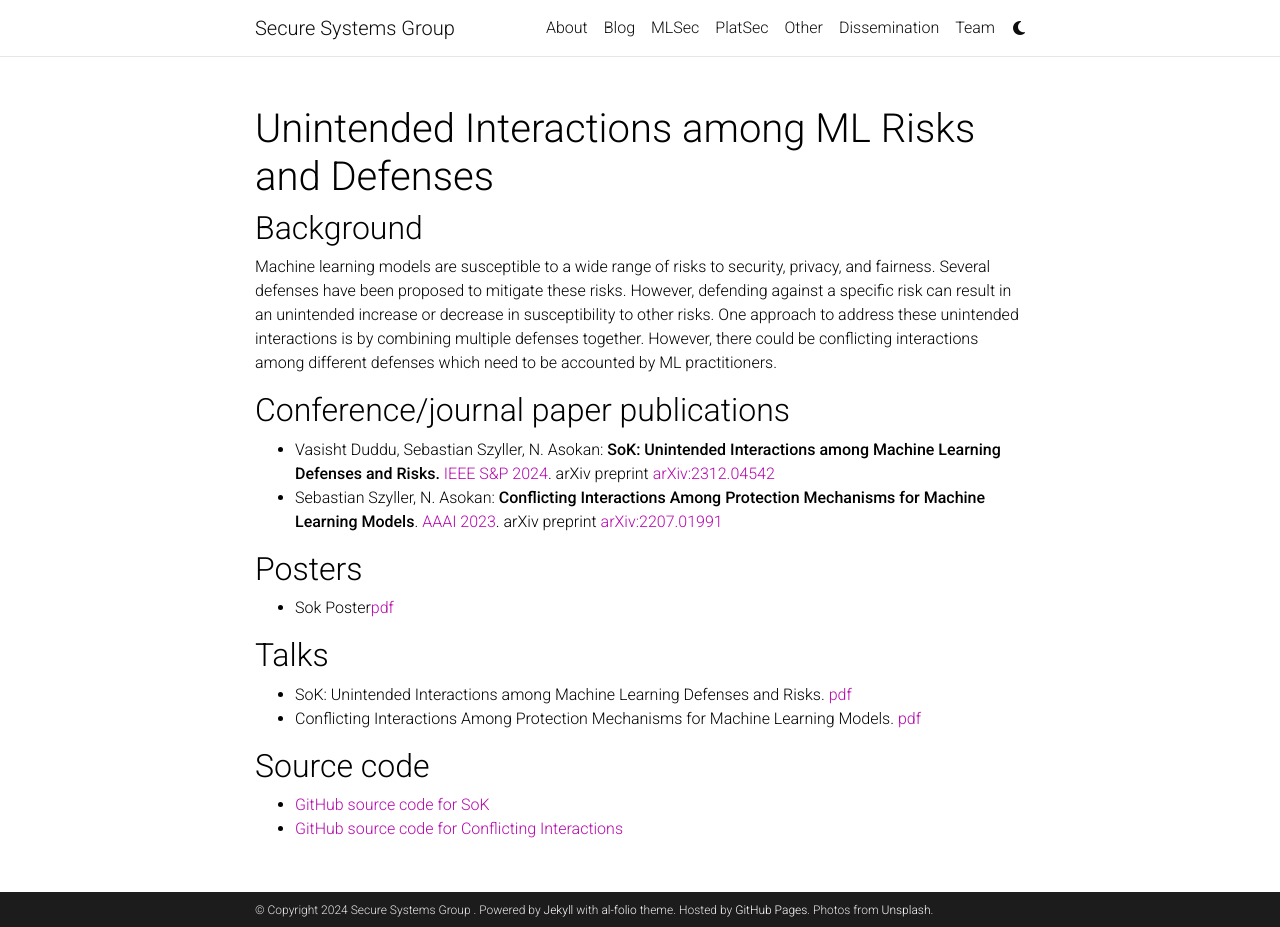
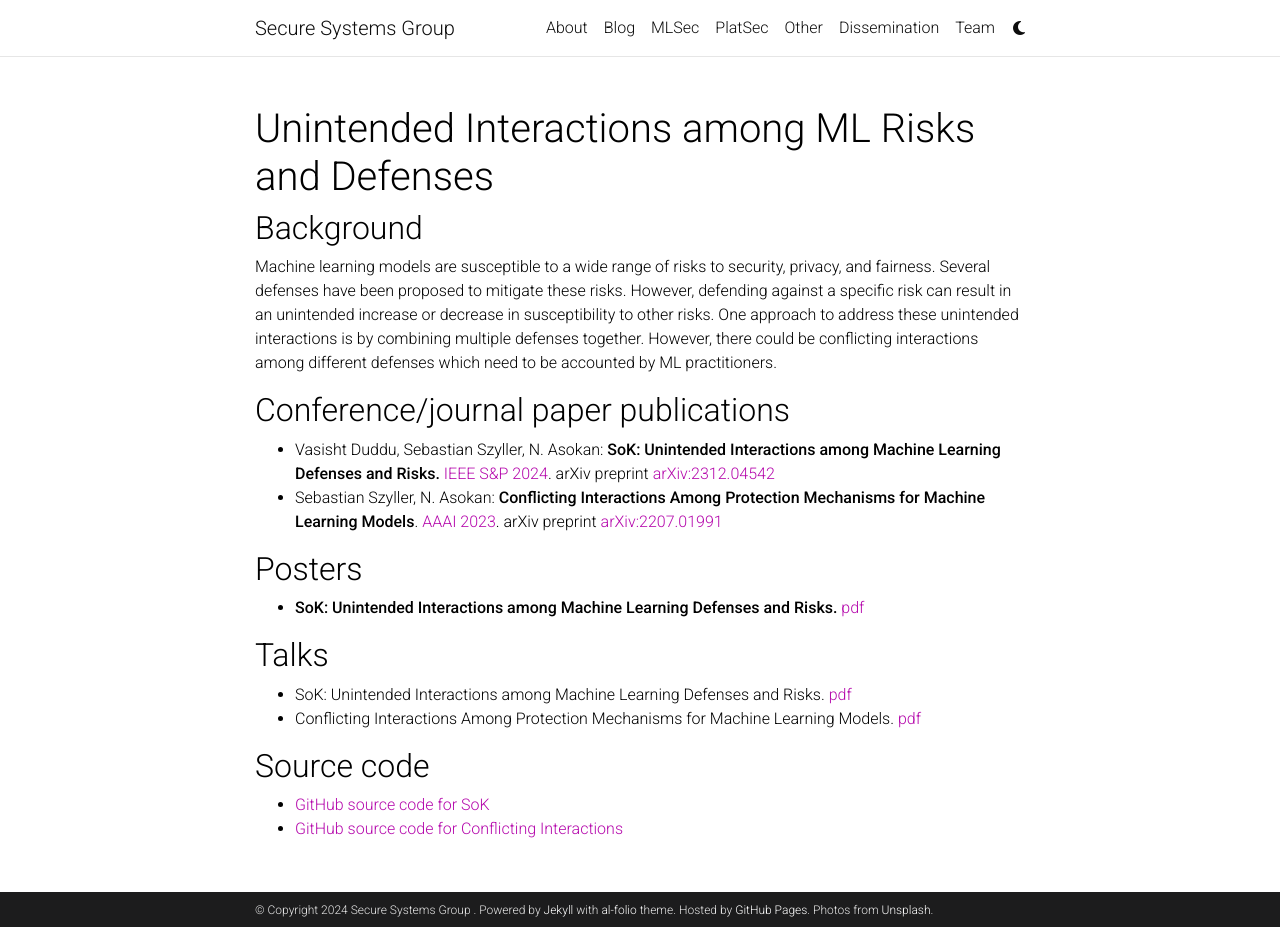
Before and after one commit to ssg-research/ssg-research.github.io, a Jekyll site: the page built from _projects/mlsec/interactions.md, in a window 1280 px wide and 927 px high. Built offline with Jekyll 4.4.1, drawn with Linux system fonts in a browser that asks for light colours; comment, search, counter and statistics services are not loaded; a style sheet for code colours, icons or effects is not loaded.

Commit message:
Update interactions.md

```diff
--- a/_projects/mlsec/interactions.md
+++ b/_projects/mlsec/interactions.md
@@ -24,7 +24,7 @@ However, there could be conflicting interactions among different defenses which
 
 ## Posters
 
-- Sok Poster[pdf](../../assets/pdf/mlsec/sok_poster.pdf)
+- **SoK: Unintended Interactions among Machine Learning Defenses and Risks.** [pdf](../../assets/pdf/mlsec/sok_poster.pdf)
 
 ## Talks
 
```
